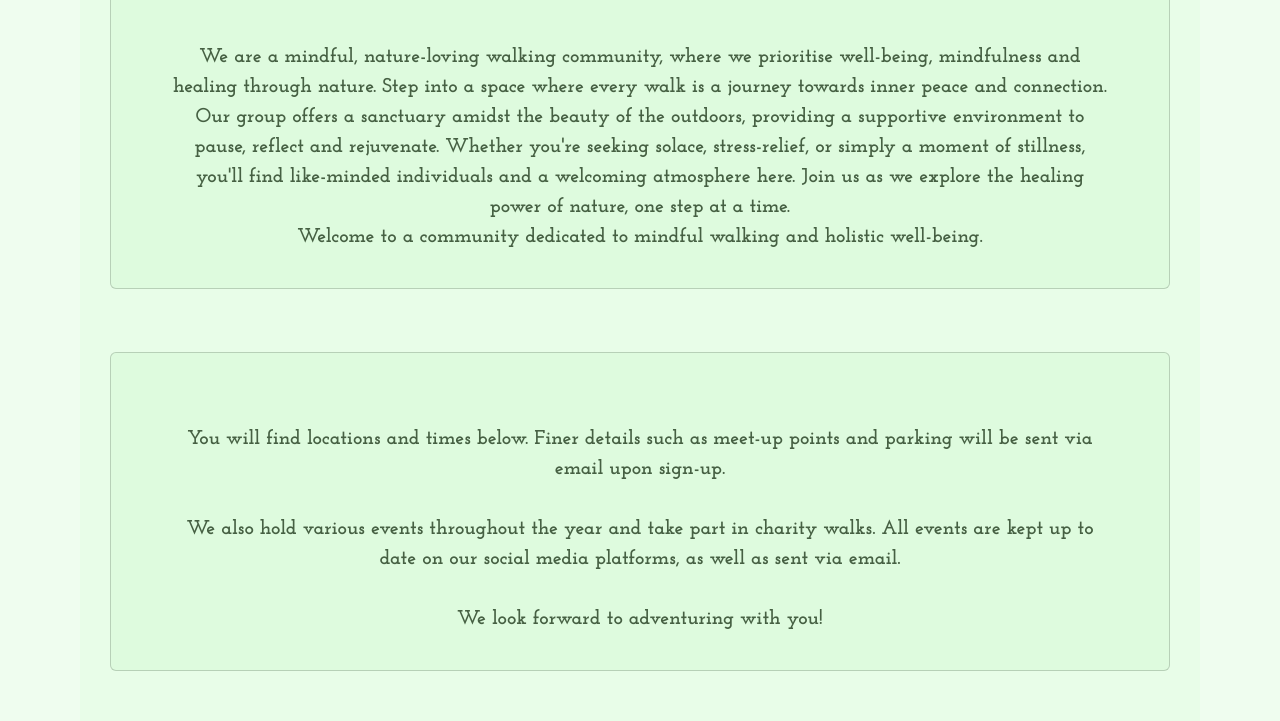
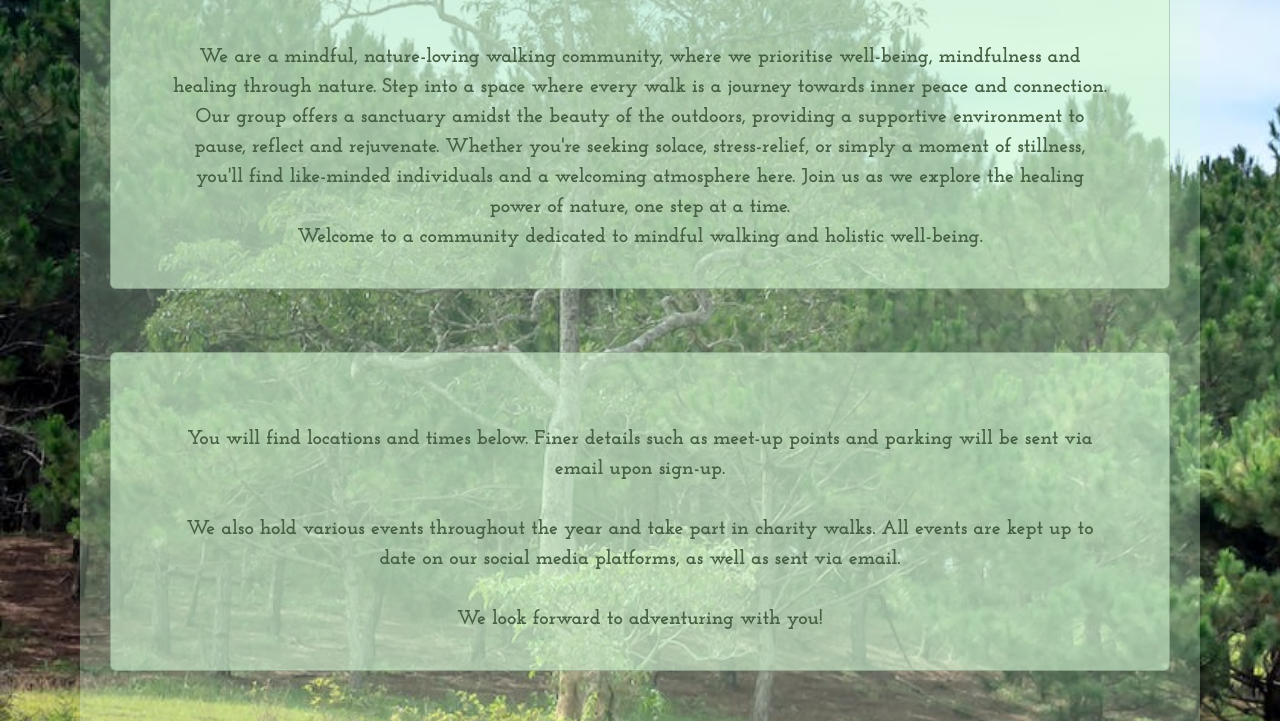
Before and after one commit to Mark-Assessment/j-tamburro-tranquil-trail-m1-2, a plain HTML site: page index.html in a window 1280 px wide. Shown: the part 430-1151 px from the top of the page. Drawn offline with nearby package versions, Linux system fonts and the light colour scheme; the site is published under a folder, as on GitHub Pages, so addresses that start at the root find nothing.

Commit message:
Fix path to background image

```diff
--- a/assets/css/styles.css
+++ b/assets/css/styles.css
@@ -1,5 +1,5 @@
 body {
-    background-image: url('/assets/images/hero-image.jpg');
+    background-image: url('../images/hero-image.jpg');
     background-size: cover;
     background-color: rgba(216, 250, 215, 0.4);
     margin: 20px;
```
Also changed, not shown: signup.html (+3 -1 lines).
